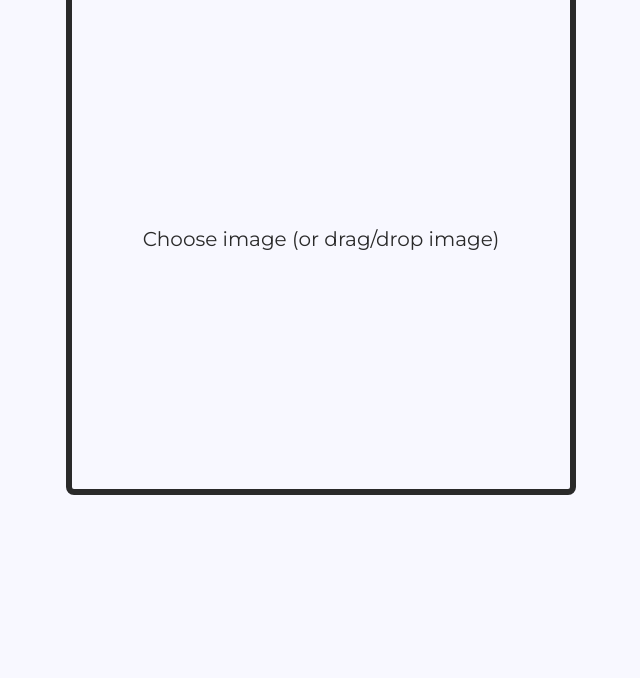
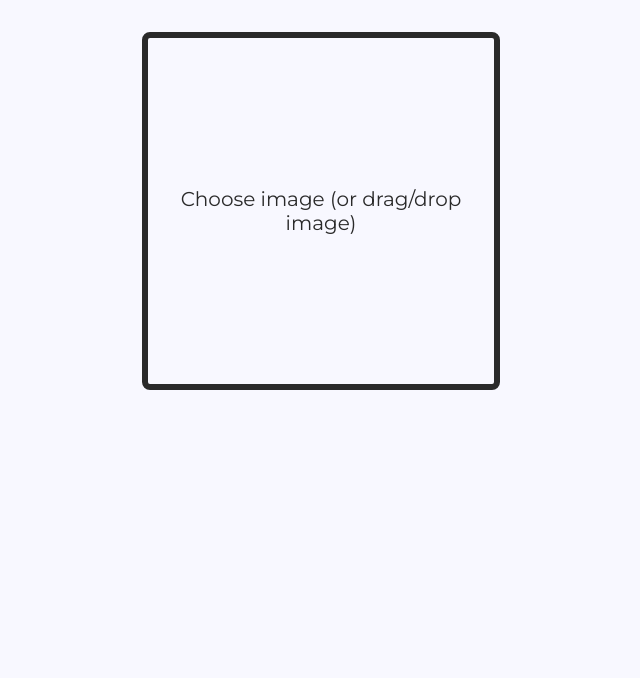
Before and after one commit to SafiaKhalid/image-colour-picker, a website: page index.html in a window 1280 px wide. Shown: the part 122-800 px from the top of the page, without its empty margins (319-959 px from the left). Drawn offline with Linux system fonts and the light colour scheme.

Commit message:
Changed image container size for larger screens

```diff
--- a/style.css
+++ b/style.css
@@ -18,12 +18,12 @@ body {
 body > main {
     display: flex;
     flex-direction: column;
-    /* align-items: center;   */
     gap: 1em;
 }
 
 main > h1 {
     font-size: 3em;
+    margin-top: 1em;
 }
 
 main > div {
@@ -31,6 +31,7 @@ main > div {
     margin-bottom: 0.5em;
     display: flex;
     gap: 2.5em;
+    justify-content: center;
 }
 
 body > main > div > #image-container {
@@ -49,8 +50,8 @@ body > main > div > #image-container {
 }
 
 div > #image-container.large {
-    width: 100%;
-    height: 100%;
+    width: 70%;
+    height: 70%;
 }
 
 #image-container > #image-overlay {
@@ -164,7 +165,6 @@ main > #button-colour-section > #focus-container {
         font-size: 2em;
         width: 100%;
         height: fit-content;
-        margin-top: 1em;
     }
 
     main > div {
```
